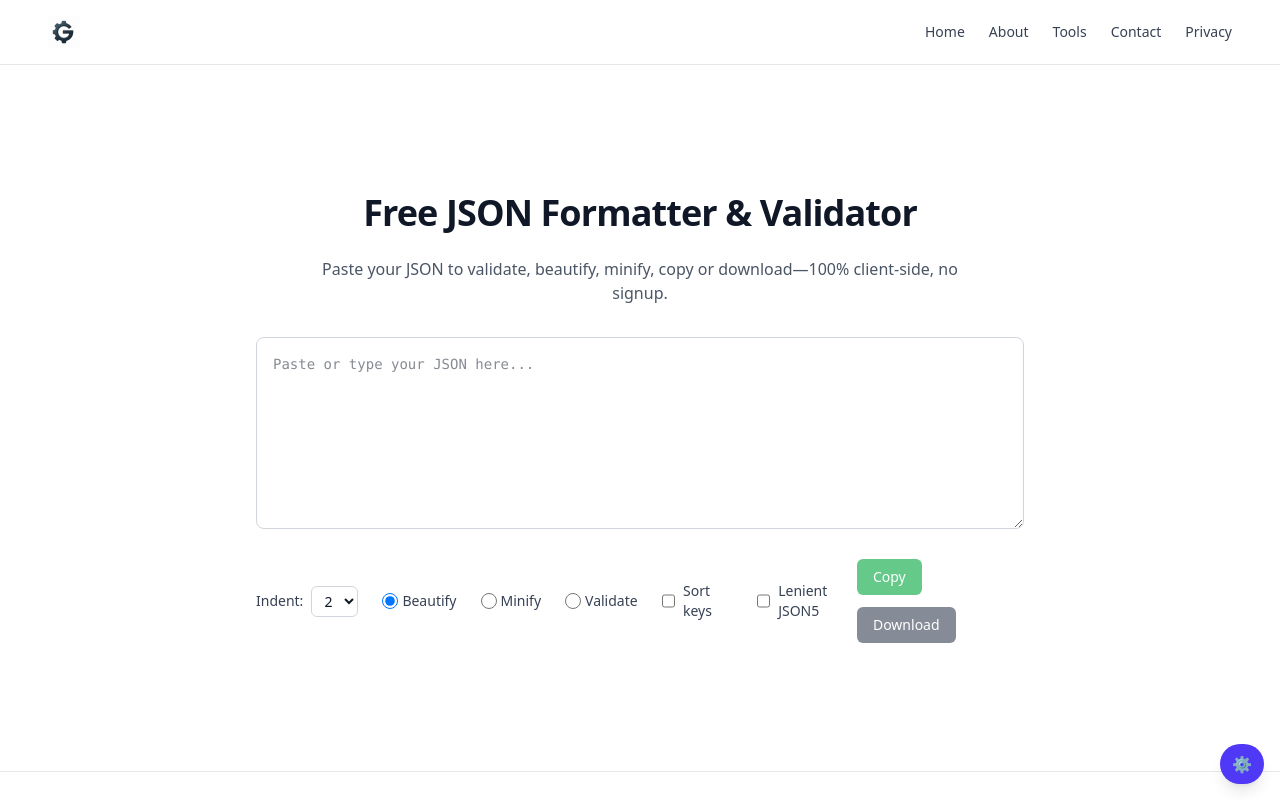
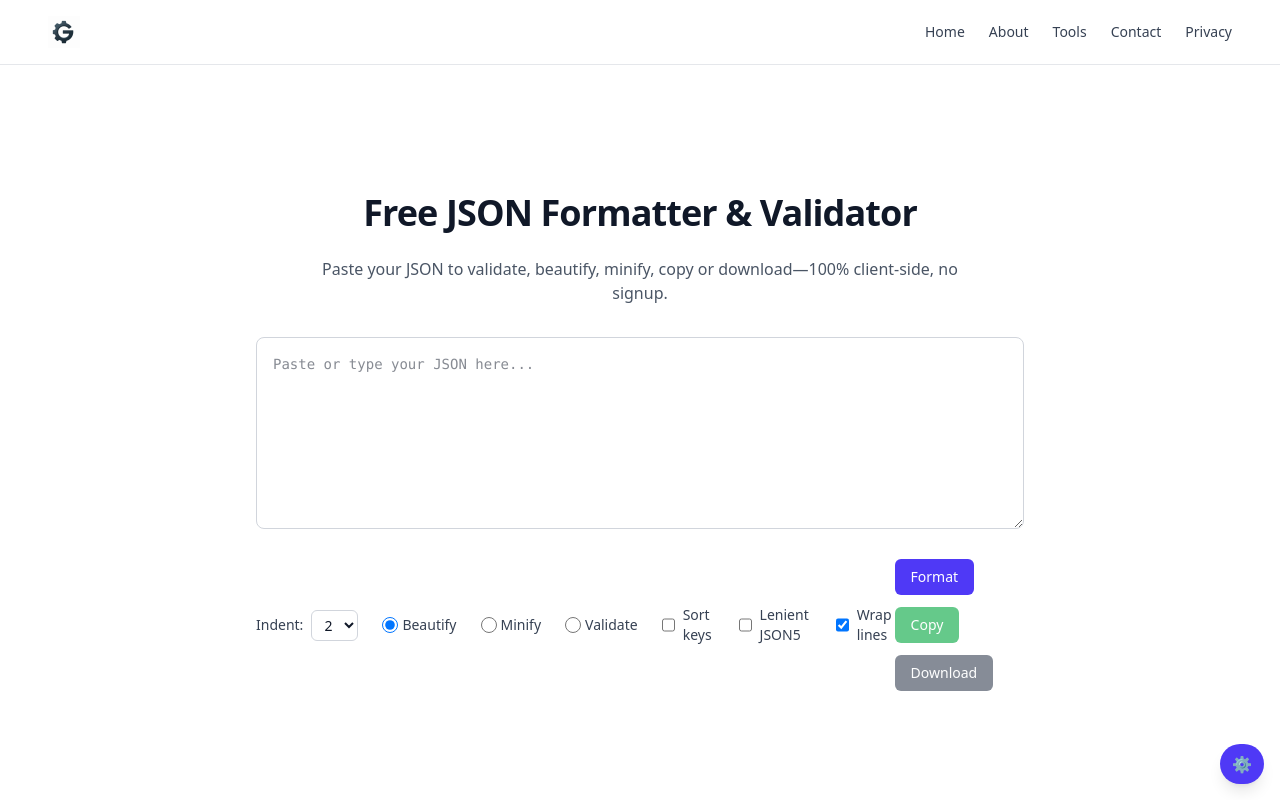
Before and after one commit to tahir-ozcan/gearizen, a Next.js app: page /tools/json-formatter in a window 1280 px wide. Shown: the top 800 px of the page. Built offline with nearby package versions, Linux system fonts and the light colour scheme.

Commit message:
feat(json-formatter): add advanced options and highlighting

```diff
--- a/app/globals.css
+++ b/app/globals.css
@@ -37,4 +37,20 @@
   .card {
     @apply bg-white border border-gray-200 rounded-2xl p-6 shadow-sm hover:shadow-md focus:outline-none focus-visible:ring-2 focus-visible:ring-indigo-500 transition-shadow;
   }
+
+  .json-key {
+    @apply text-purple-700;
+  }
+  .json-string {
+    @apply text-green-700;
+  }
+  .json-number {
+    @apply text-blue-700;
+  }
+  .json-boolean {
+    @apply text-red-700;
+  }
+  .json-null {
+    @apply text-gray-500;
+  }
 }
--- a/app/tools/json-formatter/json-formatter-client.tsx
+++ b/app/tools/json-formatter/json-formatter-client.tsx
@@ -3,22 +3,25 @@
 
 import { useState, ChangeEvent, useEffect } from "react";
 import useDebounce from "@/lib/useDebounce";
-
-type Mode = "beautify" | "minify" | "validate";
+import { formatJson, JsonMode } from "@/lib/format-json";
+import { highlightJson } from "@/lib/highlight-json";
 
 export default function JsonFormatterClient() {
   const [input, setInput] = useState("");
   const [output, setOutput] = useState("");
+  const [highlighted, setHighlighted] = useState("");
   const [error, setError] = useState<string | null>(null);
-  const [mode, setMode] = useState<Mode>("beautify");
+  const [mode, setMode] = useState<JsonMode>("beautify");
   const [indent, setIndent] = useState(2);
   const [strict, setStrict] = useState(true);
   const [sortKeys, setSortKeys] = useState(false);
+  const [wrapLines, setWrapLines] = useState(true);
   const debouncedInput = useDebounce(input);
 
   useEffect(() => {
     if (!debouncedInput.trim()) {
       setOutput('');
+      setHighlighted('');
       return;
     }
     processJson(debouncedInput);
@@ -30,34 +33,20 @@ export default function JsonFormatterClient() {
     setError(null);
   }
 
-  function sortObject(obj: unknown): unknown {
-    if (Array.isArray(obj)) return obj.map(sortObject);
-    if (obj && typeof obj === "object") {
-      return Object.keys(obj)
-        .sort()
-        .reduce<Record<string, unknown>>((acc, key) => {
-          acc[key] = sortObject((obj as Record<string, unknown>)[key]);
-          return acc;
-        }, {});
-    }
-    return obj;
-  }
-
   async function processJson(src: string) {
     try {
-      const parser = strict ? JSON : await import("json5");
-      let parsed = parser.parse(src);
-      if (sortKeys) parsed = sortObject(parsed);
-
-      if (mode === "validate") {
-        setOutput("Valid JSON");
-      } else {
-        const space = mode === "minify" ? 0 : indent;
-        setOutput(JSON.stringify(parsed, null, space));
-      }
-      setError(null);
+      const { output, error } = await formatJson(src, {
+        mode,
+        indent,
+        strict,
+        sortKeys,
+      });
+      setError(error);
+      setOutput(output);
+      setHighlighted(error ? "" : highlightJson(output));
     } catch (e: unknown) {
       setOutput("");
+      setHighlighted("");
       setError(e instanceof Error ? e.message : "Invalid JSON");
     }
   }
@@ -181,9 +170,26 @@ export default function JsonFormatterClient() {
             />
             <span className="text-sm text-gray-700">Lenient JSON5</span>
           </label>
+
+          <label className="flex items-center space-x-2">
+            <input
+              type="checkbox"
+              checked={wrapLines}
+              onChange={() => setWrapLines((v) => !v)}
+              className="h-4 w-4 text-indigo-600 border-gray-300 rounded focus:ring-indigo-500"
+            />
+            <span className="text-sm text-gray-700">Wrap lines</span>
+          </label>
         </div>
 
         <div className="flex flex-wrap gap-3">
+          <button
+            type="button"
+            onClick={() => processJson(input)}
+            className="px-4 py-2 bg-indigo-600 text-white rounded-md hover:bg-indigo-700 focus:outline-none focus:ring-2 focus:ring-indigo-500 transition text-sm font-medium"
+          >
+            Format
+          </button>
           <button
             type="button"
             onClick={copyOutput}
@@ -215,11 +221,10 @@ export default function JsonFormatterClient() {
 
         {/* Output */}
         {output && !error && (
-          <textarea
-            readOnly
+          <pre
             aria-label="Formatted JSON output"
-            value={output}
-            className="w-full h-48 p-4 border border-gray-300 rounded-lg font-mono text-sm bg-gray-50 resize-y focus:outline-none focus:ring-2 focus:ring-indigo-500 transition"
+            className={`w-full h-48 p-4 border border-gray-300 rounded-lg font-mono text-sm bg-gray-50 resize-y focus:outline-none focus:ring-2 focus:ring-indigo-500 transition overflow-auto ${wrapLines ? 'whitespace-pre-wrap break-words' : 'whitespace-pre'}`}
+            dangerouslySetInnerHTML={{ __html: highlighted }}
           />
         )}
       </div>
--- /dev/null
+++ b/lib/format-json.ts
@@ -0,0 +1,52 @@
+import jsonlint from 'jsonlint-mod';
+let json5: typeof import('json5') | null = null;
+
+export type JsonMode = 'beautify' | 'minify' | 'validate';
+
+export interface FormatJsonOptions {
+  mode: JsonMode;
+  indent: number;
+  strict: boolean;
+  sortKeys: boolean;
+}
+
+function sortObject(obj: unknown): unknown {
+  if (Array.isArray(obj)) return obj.map(sortObject);
+  if (obj && typeof obj === 'object') {
+    return Object.keys(obj)
+      .sort()
+      .reduce<Record<string, unknown>>((acc, key) => {
+        acc[key] = sortObject((obj as Record<string, unknown>)[key]);
+        return acc;
+      }, {});
+  }
+  return obj;
+}
+
+async function parse(src: string, strict: boolean) {
+  if (strict) return jsonlint.parse(src);
+  if (!json5) {
+    json5 = await import('json5');
+  }
+  return json5.parse(src);
+}
+
+export async function formatJson(
+  src: string,
+  { mode, indent, strict, sortKeys }: FormatJsonOptions
+): Promise<{ output: string; error: string | null }> {
+  try {
+    let obj = await parse(src, strict);
+    if (sortKeys) obj = sortObject(obj);
+    if (mode === 'validate') {
+      return { output: 'Valid JSON', error: null };
+    }
+    const space = mode === 'minify' ? 0 : indent;
+    return { output: JSON.stringify(obj, null, space), error: null };
+  } catch (e: unknown) {
+    return {
+      output: '',
+      error: e instanceof Error ? e.message : 'Invalid JSON',
+    };
+  }
+}
--- /dev/null
+++ b/lib/highlight-json.ts
@@ -0,0 +1,13 @@
+export function highlightJson(json: string): string {
+  const esc = json
+    .replace(/&/g, '&amp;')
+    .replace(/</g, '&lt;')
+    .replace(/>/g, '&gt;');
+
+  return esc
+    .replace(/"(\\u[\da-fA-F]{4}|\\[^u]|[^\\"])*"(?=\s*:)/g, '<span class="json-key">$&</span>')
+    .replace(/"(\\u[\da-fA-F]{4}|\\[^u]|[^\\"])*"/g, '<span class="json-string">$&</span>')
+    .replace(/\b(true|false)\b/g, '<span class="json-boolean">$1</span>')
+    .replace(/\bnull\b/g, '<span class="json-null">null</span>')
+    .replace(/\b(-?\d+(?:\.\d+)?(?:[eE][+-]?\d+)?)\b/g, '<span class="json-number">$1</span>');
+}
```
Also changed, not shown: 2 other files (tests, documents, lock files or other folders). Lines whose indentation alone changed are shown as unchanged.
